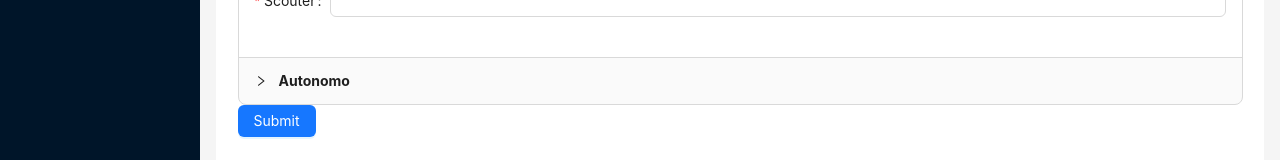
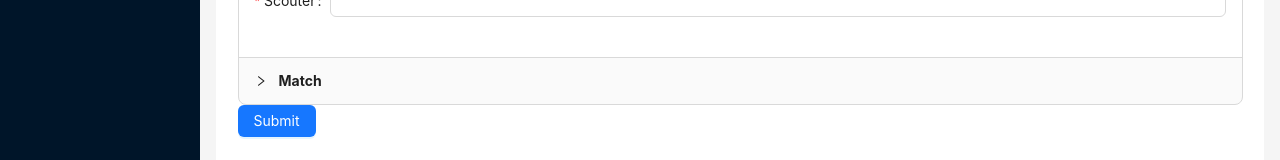
Before and after one commit to ArmandoDLaRosa/box-front, a React (Create React App) app: page /Qual in a window 1280 px wide. Shown: the part 344-504 px from the top of the page. Built offline with nearby package versions, Linux system fonts and the light colour scheme.

Commit message:
🐛 Change section name

```diff
--- a/src/components/Qual.jsx
+++ b/src/components/Qual.jsx
@@ -84,7 +84,7 @@ export default function Qual() {
                 <Input />
               </Form.Item>
             </Panel>
-            <Panel header="Autonomo" key="section2" id="section2">
+            <Panel header="Match" key="section2" id="section2">
               <Form.Item label="Análisis" name="field4" rules={[{ required: true, message: 'Falta!' }]}>
                 <ReactQuill theme="snow" value={value} onChange={setValue} />
               </Form.Item>
```
